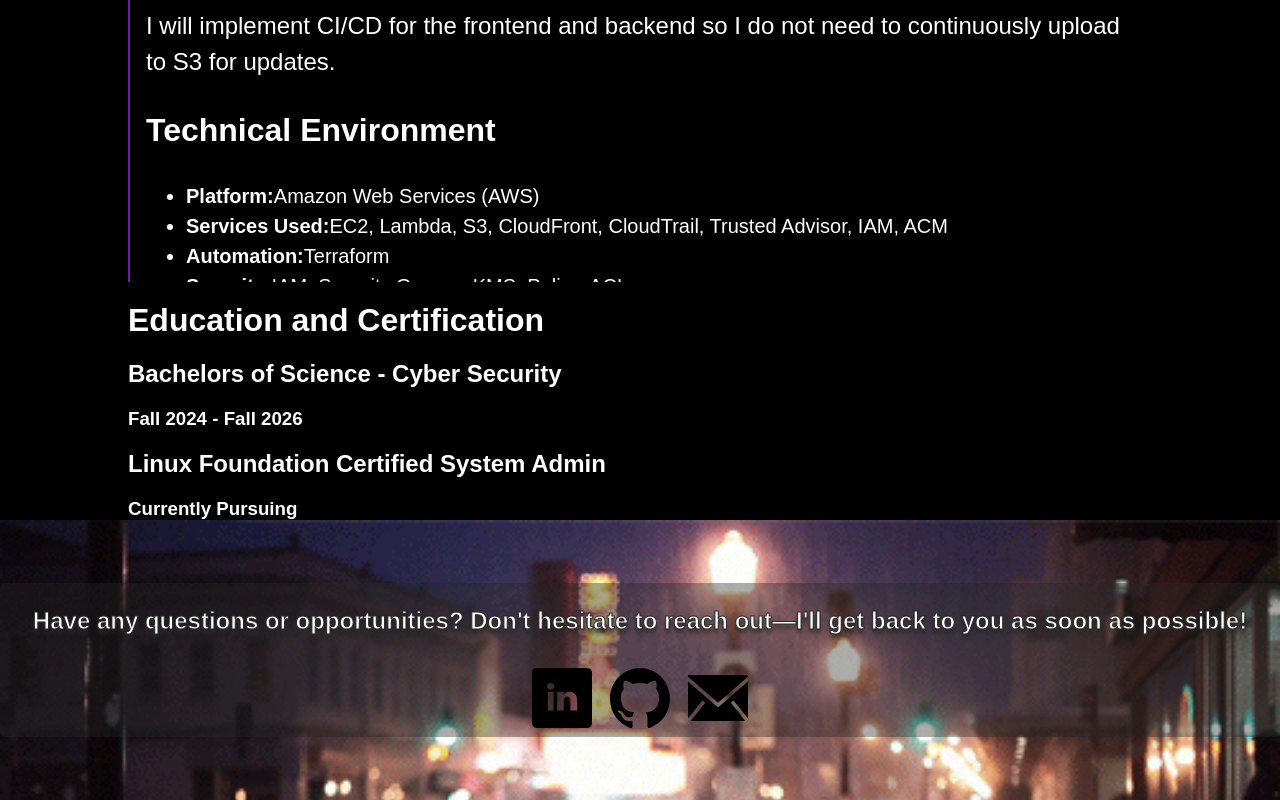
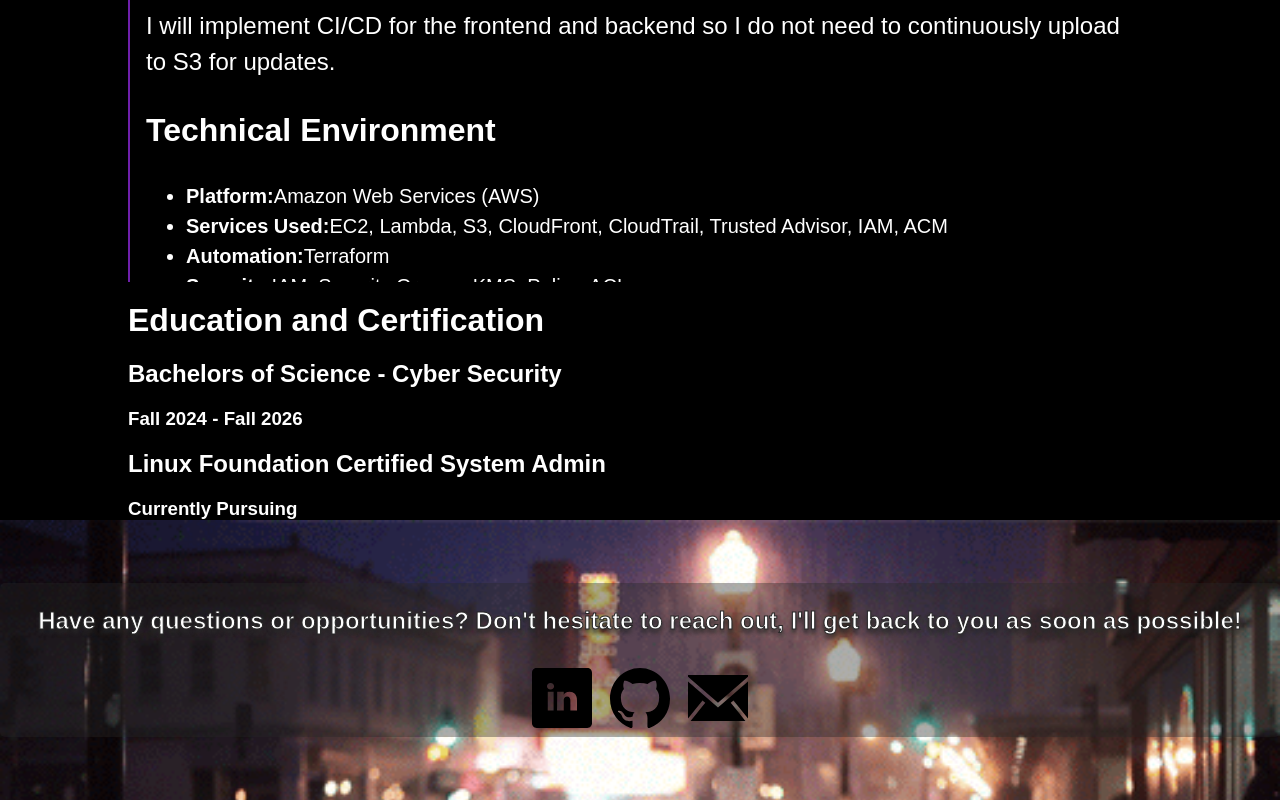
Before and after one commit to Max-Barnes/AWS-Cloud-Resume, a plain HTML site: page index.html in a window 1280 px wide. Shown: the part 2803-3603 px from the top of the page. Drawn offline with Linux system fonts and the light colour scheme.

Commit message:
Fix punctuation in contact section message

```diff
--- a/index.html
+++ b/index.html
@@ -269,7 +269,7 @@
         <div class="contact-wrapper">
           <p>
             Have any questions or opportunities? Don't hesitate to reach
-            out—I'll get back to you as soon as possible!
+            out, I'll get back to you as soon as possible!
           </p>
           <div class="link-wrapper">
             <a href="https://www.linkedin.com/in/maxbarnesdev/">
```
